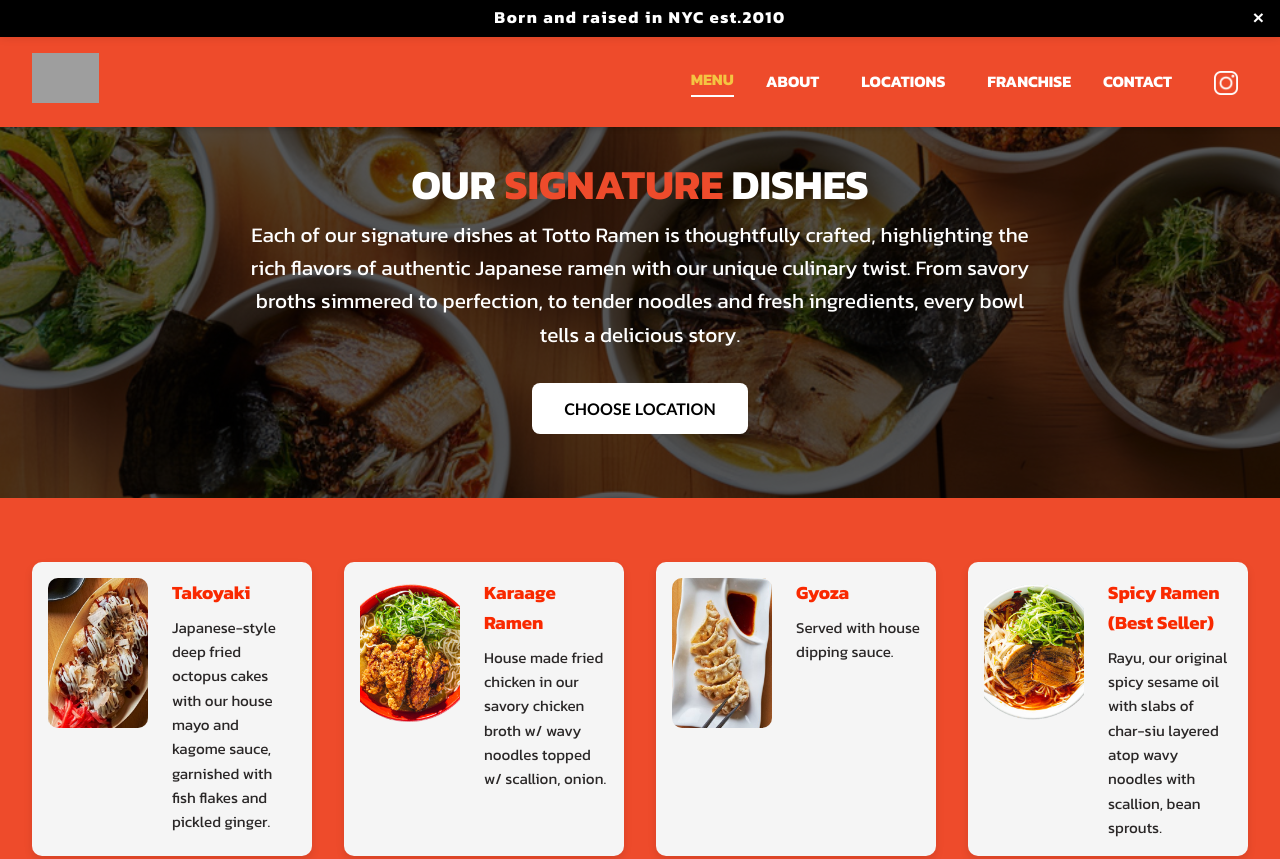
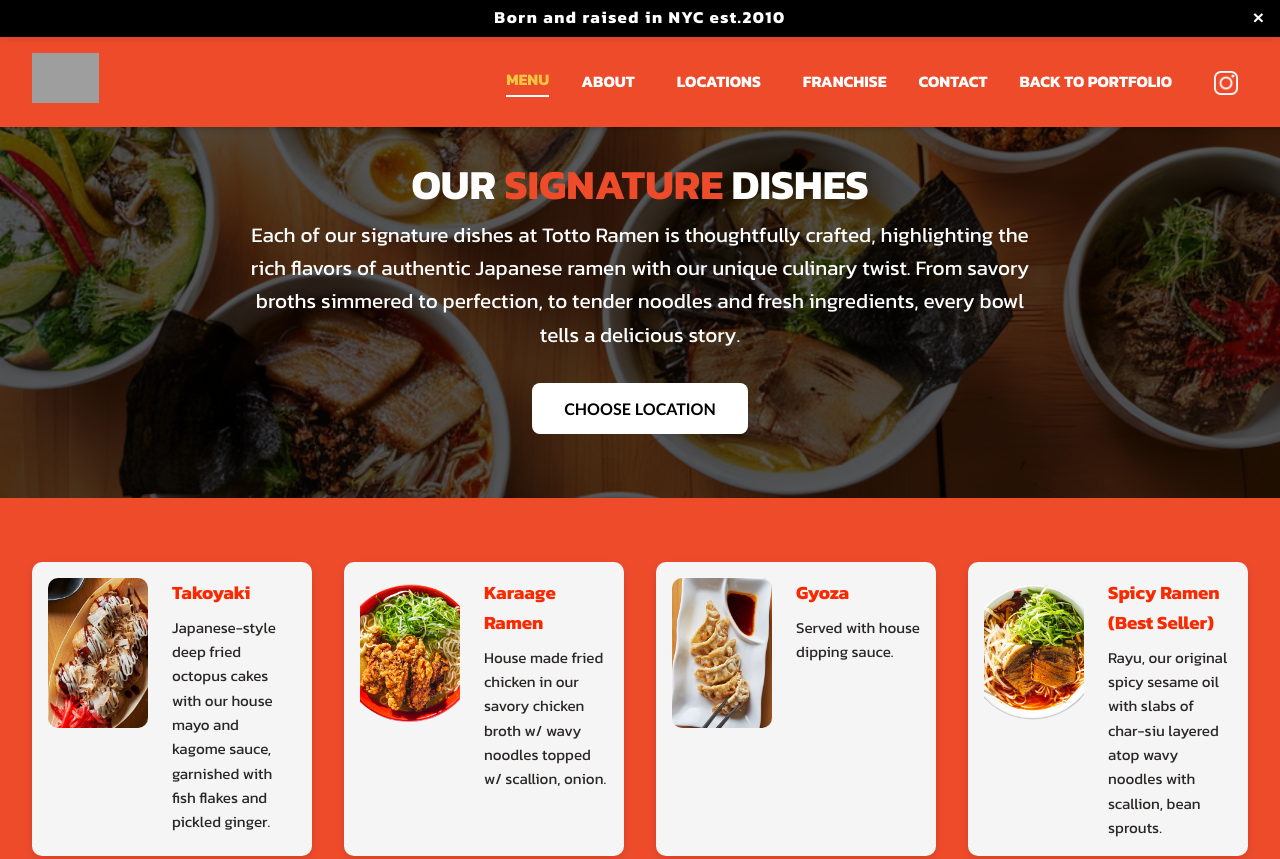
Before and after one commit to Nexus-crypto-code/Totto-Ramen, a plain HTML site: page Menu.html in a window 1280 px wide. Shown: the top 859 px of the page. Drawn offline with Linux system fonts and the light colour scheme; grey boxes are pictures that could not be loaded.

Commit message:
Update Menu.html

```diff
--- a/Menu.html
+++ b/Menu.html
@@ -405,6 +405,7 @@
     </div>
       <a>FRANCHISE</a>
       <a>CONTACT</a>
+      <a href="https://nexus-crypto-code.github.io/PortfolioWeb/">BACK TO PORTFOLIO</a>
       <a href="https://www.instagram.com/totto_ramen" target="_blank">
       <img src="Instagram-icon.png" alt="Instagram" class="social-icon">
     </a>
```
